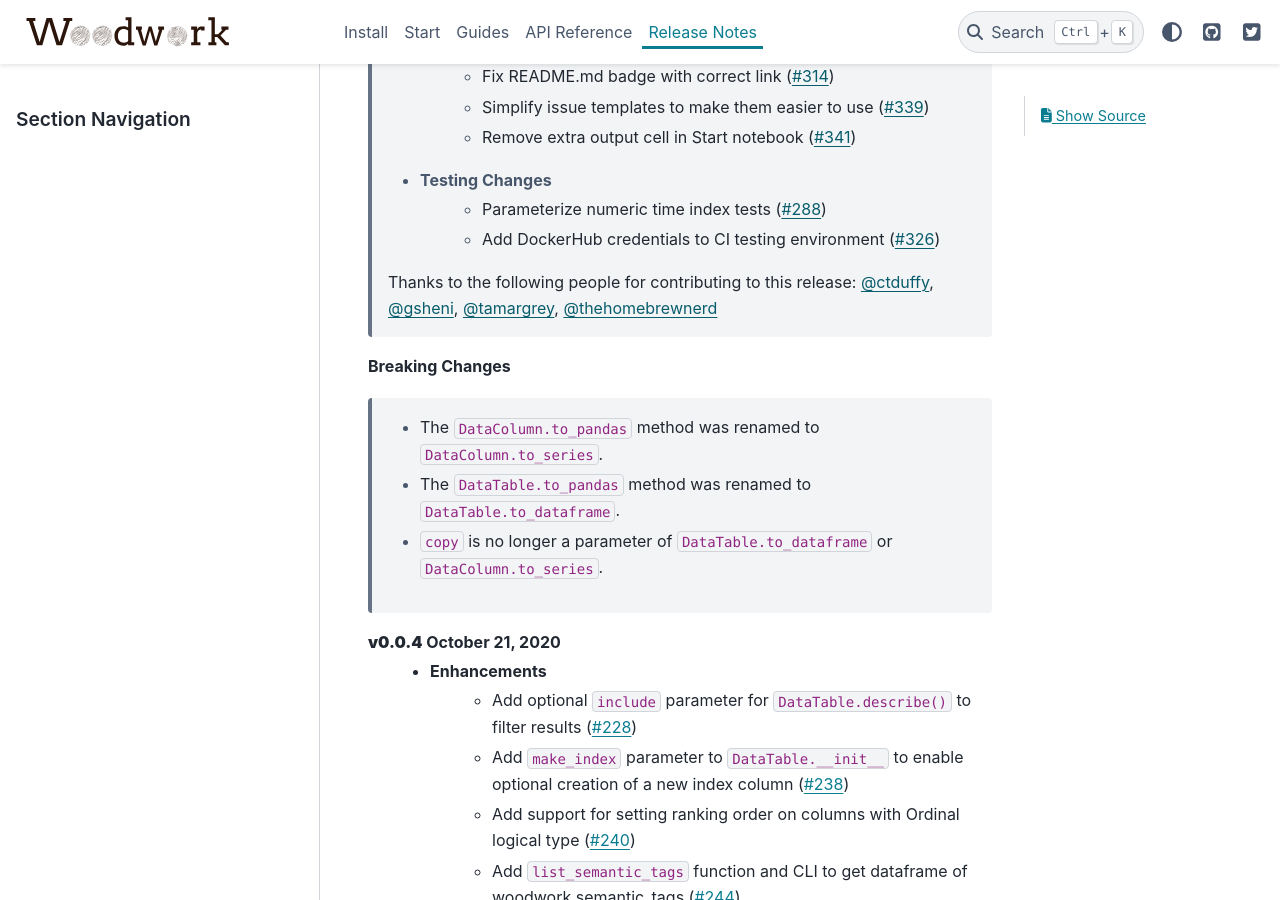
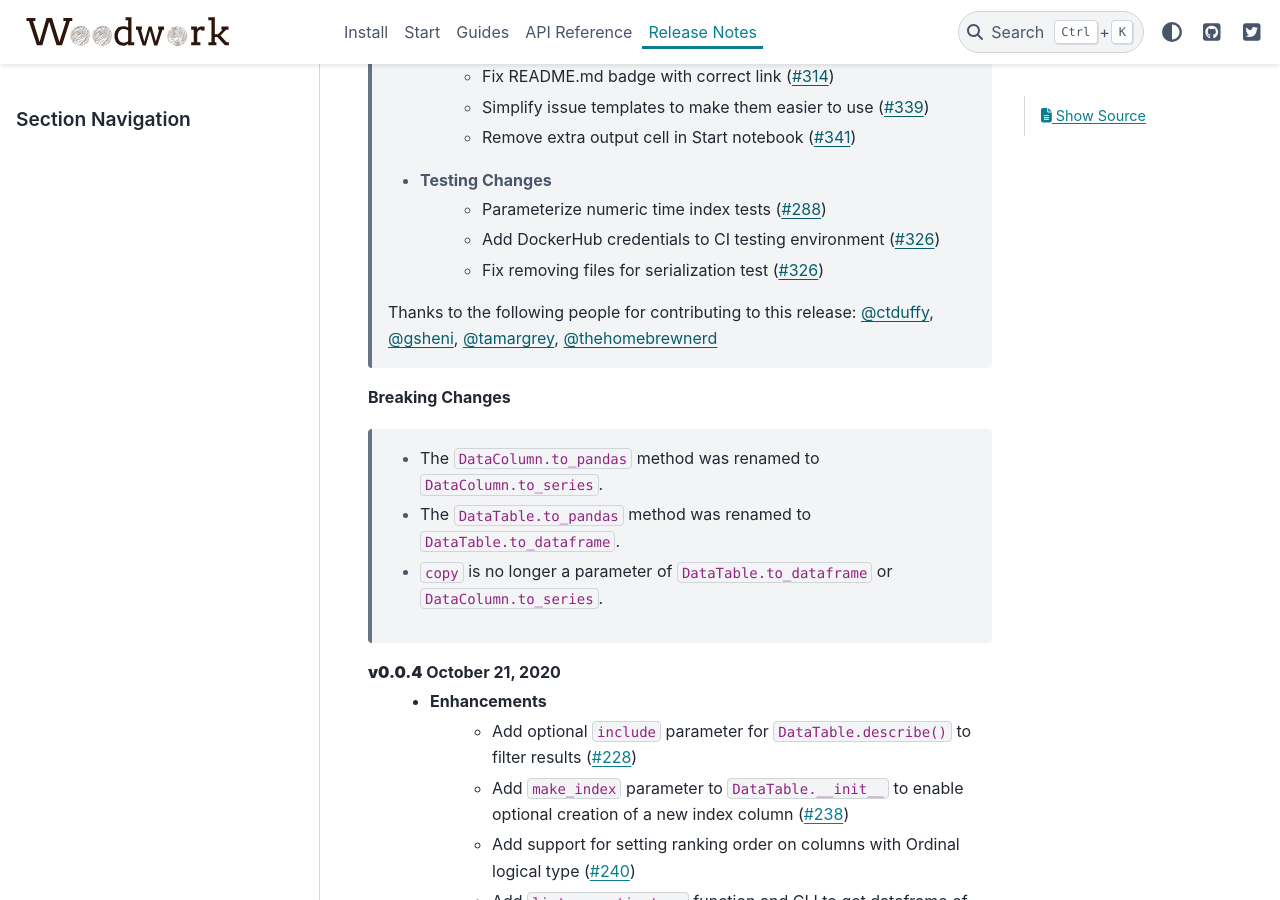
Before and after one commit to alteryx/woodwork, a Sphinx documentation site: the page built from docs/source/release_notes.rst, in a window 1280 px wide and 900 px high, scrolled down 1145 px. Built offline with Sphinx 7.4.7 and the PyData theme 0.15.4, drawn with Linux system fonts in a browser that asks for light colours; comment, search, counter and statistics services are not loaded.

Commit message:
Update release_notes.rst

```diff
--- a/docs/source/release_notes.rst
+++ b/docs/source/release_notes.rst
@@ -32,6 +32,7 @@ Release Notes
     * Testing Changes
         * Parameterize numeric time index tests (:pr:`288`)
         * Add DockerHub credentials to CI testing environment (:pr:`326`)
+        * Fix removing files for serialization test (:pr:`326`)
 
     Thanks to the following people for contributing to this release:
     :user:`ctduffy`, :user:`gsheni`, :user:`tamargrey`, :user:`thehomebrewnerd`
```
